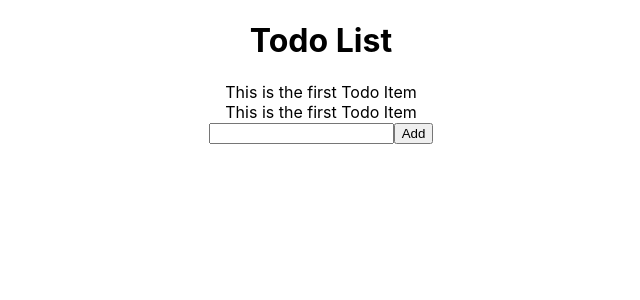
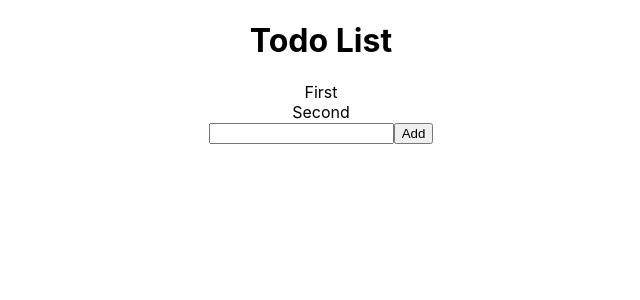
Before and after one commit to yamboni1/day12-homework-todolist, a React (Create React App) app: page / in a window 1280 px wide. Shown: the top 300 px of the page, without its empty margins (319-959 px from the left). Built offline with nearby package versions, Linux system fonts and the light colour scheme.

Commit message:
feat: add todo item component accept item description

```diff
--- a/src/components/TodoGroup.js
+++ b/src/components/TodoGroup.js
@@ -3,7 +3,7 @@ import TodoItem from "./TodoItem";
 const TodoGroup = (props) => {
     const todoItems = props.todoItems;
     return todoItems.map((todoItem, index) => {
-        return <TodoItem key={index} />;
+        return <TodoItem itemDescription={todoItem} key={index} />;
     });
 };
 
--- a/src/components/TodoItem.js
+++ b/src/components/TodoItem.js
@@ -1,5 +1,5 @@
-const TodoItem = () => {
-    return <div>This is the first Todo Item</div>;
+const TodoItem = (props) => {
+    return <div>{props.itemDescription}</div>;
 };
 
 export default TodoItem;
```
